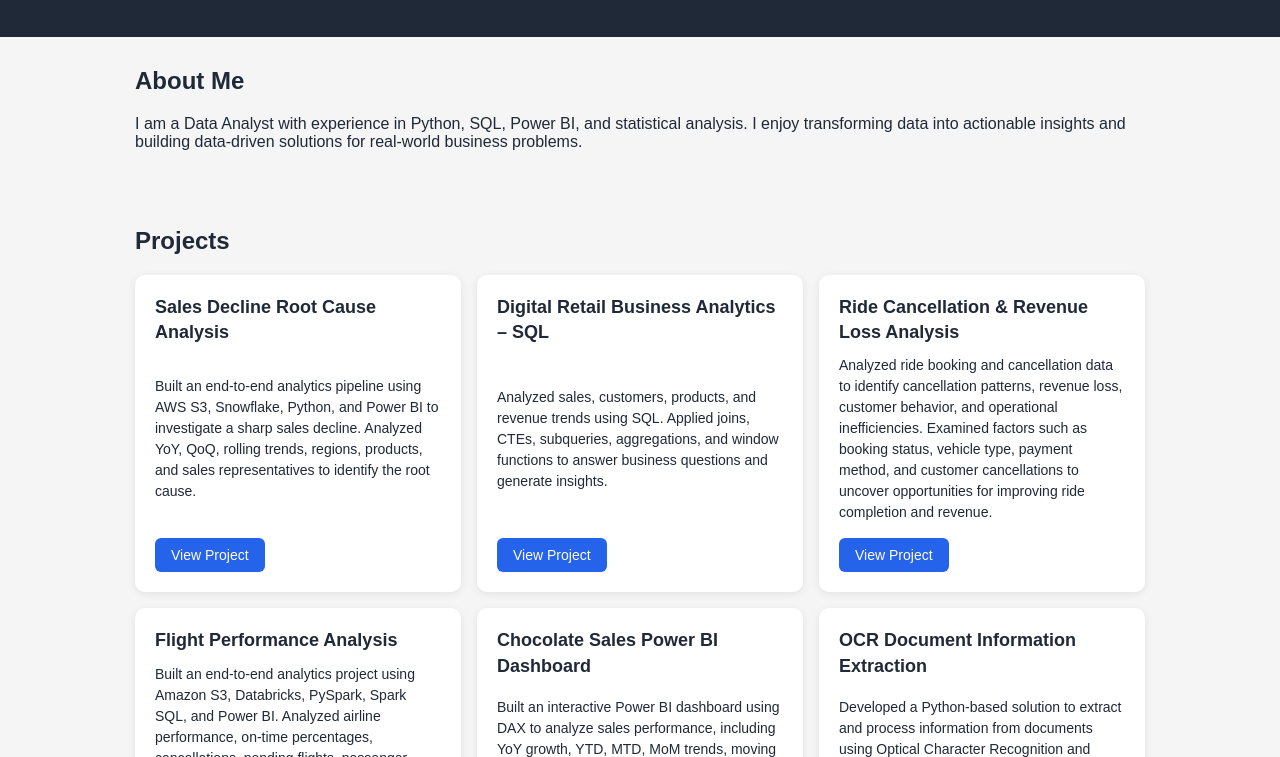
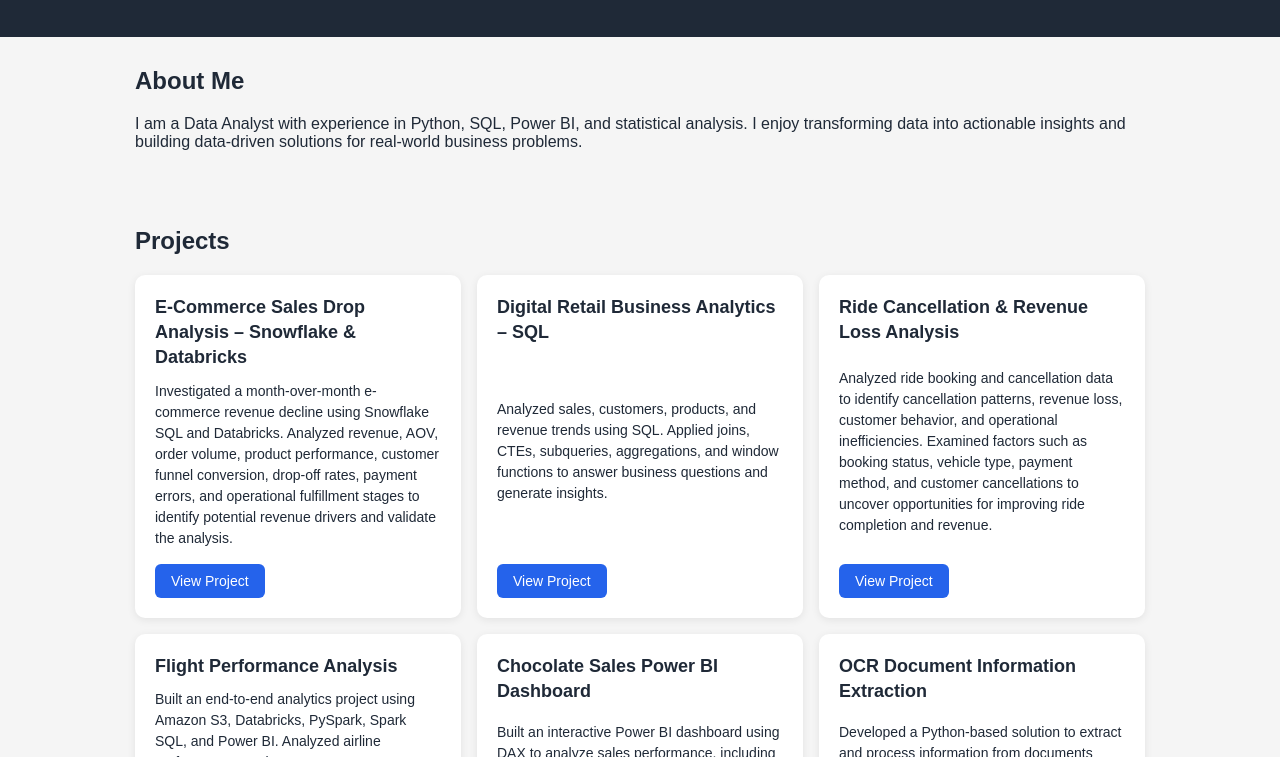
Before and after one commit to rajhere097/portfolio, a plain HTML site: page index.html in a window 1280 px wide. Shown: the part 343-1100 px from the top of the page. Drawn offline with Linux system fonts and the light colour scheme.

Commit message:
Revise project details in index.html
Updated project descriptions and added new project details in the portfolio.

```diff
--- a/index.html
+++ b/index.html
@@ -147,7 +147,9 @@
     <!-- HEADER -->
 
     <header>
+
         <h1>Ratnajit Chakraborty</h1>
+
         <h3>Data Analyst | Python | SQL | Power BI | Machine Learning</h3>
 
         <img src="profile.jpg" alt="Ratnajit Chakraborty">
@@ -156,12 +158,14 @@
             Data Analyst with experience in Python, SQL, Power BI, statistical
             analysis, and data-driven business problem solving.
         </p>
+
     </header>
 
 
     <!-- ABOUT -->
 
     <section>
+
         <h2>About Me</h2>
 
         <p>
@@ -169,39 +173,47 @@
             statistical analysis. I enjoy transforming data into actionable
             insights and building data-driven solutions for real-world business problems.
         </p>
+
     </section>
 
 
     <!-- PROJECTS -->
 
     <section>
+
         <h2>Projects</h2>
 
         <div class="projects-grid">
 
 
-            <!-- SALES DECLINE -->
+            <!-- SALES DROP - SNOWFLAKE & DATABRICKS -->
 
             <div class="project">
-                <h3>Sales Decline Root Cause Analysis</h3>
+
+                <h3>E-Commerce Sales Drop Analysis – Snowflake & Databricks</h3>
 
                 <p>
-                    Built an end-to-end analytics pipeline using AWS S3,
-                    Snowflake, Python, and Power BI to investigate a sharp
-                    sales decline. Analyzed YoY, QoQ, rolling trends, regions,
-                    products, and sales representatives to identify the root cause.
+                    Investigated a month-over-month e-commerce revenue decline using
+                    Snowflake SQL and Databricks. Analyzed revenue, AOV, order volume,
+                    product performance, customer funnel conversion, drop-off rates,
+                    payment errors, and operational fulfillment stages to identify
+                    potential revenue drivers and validate the analysis.
                 </p>
 
-                <a href="https://github.com/rajhere097/sales-decline-root-cause-analysis"
+                <a href="https://github.com/rajhere097/sales-drop-snowflake-databricks"
                    target="_blank">
+
                     <button>View Project</button>
+
                 </a>
+
             </div>
 
 
             <!-- DIGITAL RETAIL SQL -->
 
             <div class="project">
+
                 <h3>Digital Retail Business Analytics – SQL</h3>
 
                 <p>
@@ -212,14 +224,18 @@
 
                 <a href="https://github.com/rajhere097/digital-retail-business-analytics_sql"
                    target="_blank">
+
                     <button>View Project</button>
+
                 </a>
+
             </div>
 
 
             <!-- RIDE CANCELLATION -->
 
             <div class="project">
+
                 <h3>Ride Cancellation & Revenue Loss Analysis</h3>
 
                 <p>
@@ -232,14 +248,18 @@
 
                 <a href="https://github.com/rajhere097/Uber-Ride-Operations-Analysis"
                    target="_blank">
+
                     <button>View Project</button>
+
                 </a>
+
             </div>
 
 
             <!-- FLIGHT PERFORMANCE -->
 
             <div class="project">
+
                 <h3>Flight Performance Analysis</h3>
 
                 <p>
@@ -251,14 +271,18 @@
 
                 <a href="https://github.com/rajhere097/flight-performance-analysis-pyspark-sparksql-powerbi"
                    target="_blank">
+
                     <button>View Project</button>
+
                 </a>
+
             </div>
 
 
             <!-- CHOCOLATE SALES -->
 
             <div class="project">
+
                 <h3>Chocolate Sales Power BI Dashboard</h3>
 
                 <p>
@@ -269,14 +293,18 @@
 
                 <a href="https://github.com/rajhere097/Chocolate-Sales-Powerbi-Dashboard"
                    target="_blank">
+
                     <button>View Project</button>
+
                 </a>
+
             </div>
 
 
             <!-- OCR -->
 
             <div class="project">
+
                 <h3>OCR Document Information Extraction</h3>
 
                 <p>
@@ -287,14 +315,18 @@
 
                 <a href="https://github.com/rajhere097/ocr-document-information-extraction"
                    target="_blank">
+
                     <button>View Project</button>
+
                 </a>
+
             </div>
 
 
             <!-- E-COMMERCE -->
 
             <div class="project">
+
                 <h3>E-Commerce Hypothesis Testing Analysis</h3>
 
                 <p>
@@ -305,14 +337,18 @@
 
                 <a href="https://github.com/rajhere097/E-Commerce-Hypothesis-Testing-Analysis"
                    target="_blank">
+
                     <button>View Project</button>
+
                 </a>
+
             </div>
 
 
             <!-- SWIGGY -->
 
             <div class="project">
+
                 <h3>Swiggy Power BI Dashboard</h3>
 
                 <p>
@@ -323,14 +359,18 @@
 
                 <a href="https://github.com/rajhere097/Swiggy-Power-BI-Dashboard"
                    target="_blank">
+
                     <button>View Project</button>
+
                 </a>
+
             </div>
 
 
             <!-- EXCEL -->
 
             <div class="project">
+
                 <h3>Excel Customer Data Analysis</h3>
 
                 <p>
@@ -341,14 +381,18 @@
 
                 <a href="https://github.com/rajhere097/excel-customer-data-analysis"
                    target="_blank">
+
                     <button>View Project</button>
+
                 </a>
+
             </div>
 
 
             <!-- UK BANK -->
 
             <div class="project">
+
                 <h3>UK Bank Analysis Dashboard</h3>
 
                 <p>
@@ -359,14 +403,18 @@
 
                 <a href="https://github.com/rajhere097/Uk-Bank-Analysis-Interactive-Dashboard"
                    target="_blank">
+
                     <button>View Project</button>
+
                 </a>
+
             </div>
 
 
             <!-- PAYROLL -->
 
             <div class="project">
+
                 <h3>Payroll Tax Wage Import Automation</h3>
 
                 <p>
@@ -377,14 +425,18 @@
 
                 <a href="https://github.com/rajhere097/Payroll-Tax-Wage-Import-Automation---Greenlink"
                    target="_blank">
+
                     <button>View Project</button>
+
                 </a>
+
             </div>
 
 
             <!-- AMAZON SENTIMENT -->
 
             <div class="project">
+
                 <h3>Amazon Review Sentiment Analysis</h3>
 
                 <p>
@@ -395,14 +447,18 @@
 
                 <a href="https://github.com/rajhere097/Amazon-Review-Sentiment-Analysis-PySpark-NLP-BERT-Fine-Tuning"
                    target="_blank">
+
                     <button>View Project</button>
+
                 </a>
+
             </div>
 
 
             <!-- HOT ROLLING -->
 
             <div class="project">
+
                 <h3>Hot Rolling Defect Detection</h3>
 
                 <p>
@@ -413,14 +469,18 @@
 
                 <a href="https://github.com/rajhere097/Defect-Detection-in-Hot-Rolling"
                    target="_blank">
+
                     <button>View Project</button>
+
                 </a>
+
             </div>
 
 
             <!-- DIABETES -->
 
             <div class="project">
+
                 <h3>Diabetes Prediction using Machine Learning</h3>
 
                 <p>
@@ -431,14 +491,18 @@
 
                 <a href="https://github.com/rajhere097/Diabetes_Prediction_DT_RF_GridSearchCV"
                    target="_blank">
+
                     <button>View Project</button>
+
                 </a>
+
             </div>
 
 
             <!-- ELECTRIC VEHICLE -->
 
             <div class="project">
+
                 <h3>Electric Vehicle Data Analysis</h3>
 
                 <p>
@@ -449,20 +513,26 @@
 
                 <a href="https://github.com/rajhere097/Electric_Vehicle_Data_Analysis_Using_Python"
                    target="_blank">
+
                     <button>View Project</button>
+
                 </a>
+
             </div>
 
         </div>
+
     </section>
 
 
     <!-- SKILLS -->
 
     <section>
+
         <h2>Skills</h2>
 
         <div class="skills">
+
             <span>Python</span>
             <span>SQL</span>
             <span>Power BI</span>
@@ -477,56 +547,83 @@
             <span>Statistics</span>
             <span>A/B Testing</span>
             <span>Data Visualization</span>
+
         </div>
+
     </section>
 
 
     <!-- RESUME -->
 
     <section>
+
         <h2>Resume</h2>
 
         <a href="resume.pdf">
+
             <button>Download Resume</button>
+
         </a>
+
     </section>
 
 
     <!-- CONTACT -->
 
     <section class="contact-links">
+
         <h2>Contact</h2>
 
         <p>
+
             Email:
+
             <a href="mailto:rajhere1997@gmail.com">
                 rajhere1997@gmail.com
             </a>
+
         </p>
 
+
         <p>
+
             LinkedIn:
+
             <a href="https://www.linkedin.com/in/ratnajit-chakraborty-076ab520a"
                target="_blank">
+
                 View LinkedIn Profile
+
             </a>
+
         </p>
 
+
         <p>
+
             GitHub:
+
             <a href="https://github.com/rajhere097"
                target="_blank">
+
                 github.com/rajhere097
+
             </a>
+
         </p>
+
     </section>
 
 
     <!-- FOOTER -->
 
     <footer>
+
         <p>© 2026 Ratnajit Chakraborty</p>
+
     </footer>
 
+
 </body>
+
 </html>
```
